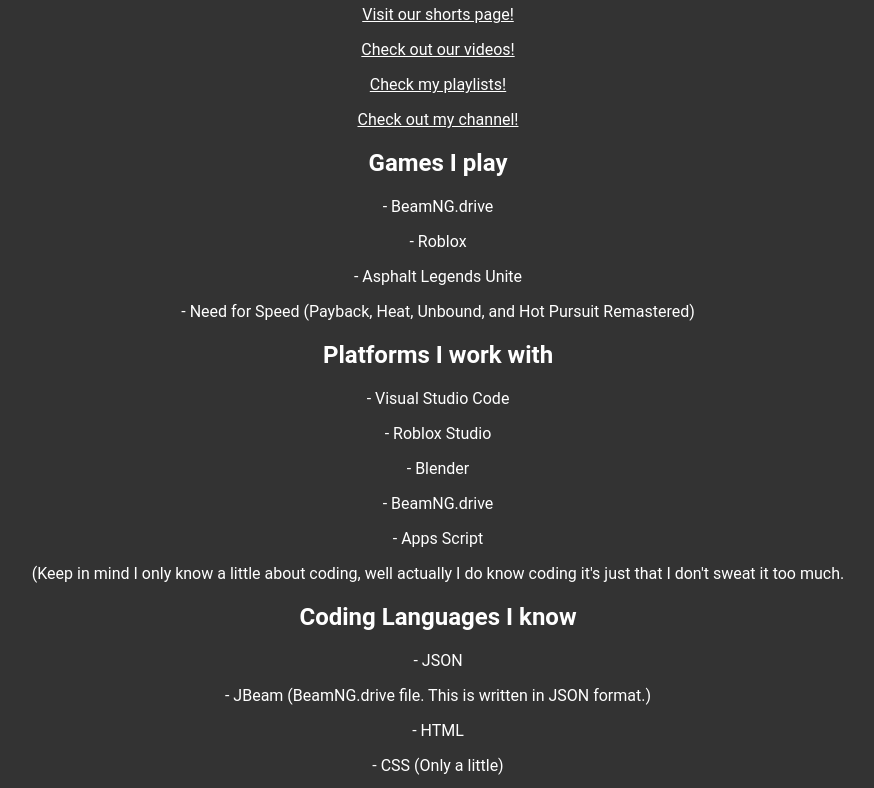
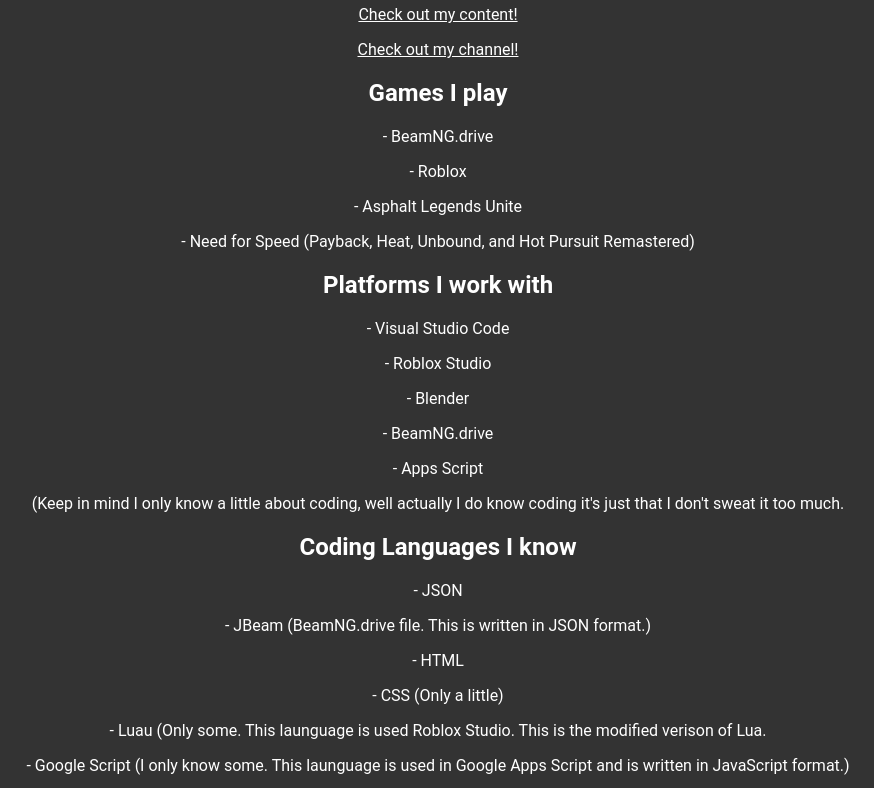
Before and after one commit to NINETEENTEN123/channel-website, a plain HTML site: page index.html in a window 1280 px wide. Shown: the part 104-892 px from the top of the page, without its empty margins (202-1076 px from the left). Drawn offline with Linux system fonts and the light colour scheme.

Commit message:
Update index.html

```diff
--- a/index.html
+++ b/index.html
@@ -6,11 +6,7 @@
   </head>
   <body>
     <h1>Welcome!</h1>
-    <a href="shorts.html">Visit our shorts page!</a>
-    <p> </p>
-    <a href="videos.html">Check out our videos!</a>
-    <p> </p>
-    <a href="playlists.html">Check my playlists!</a>
+    <a href="content.html">Check out my content!</a>
     <p> </p>
     <a href="https://www.youtube.com/@nineteenten123" target="_blank">Check out my channel!</a>
     <h2>Games I play</h2>
```
